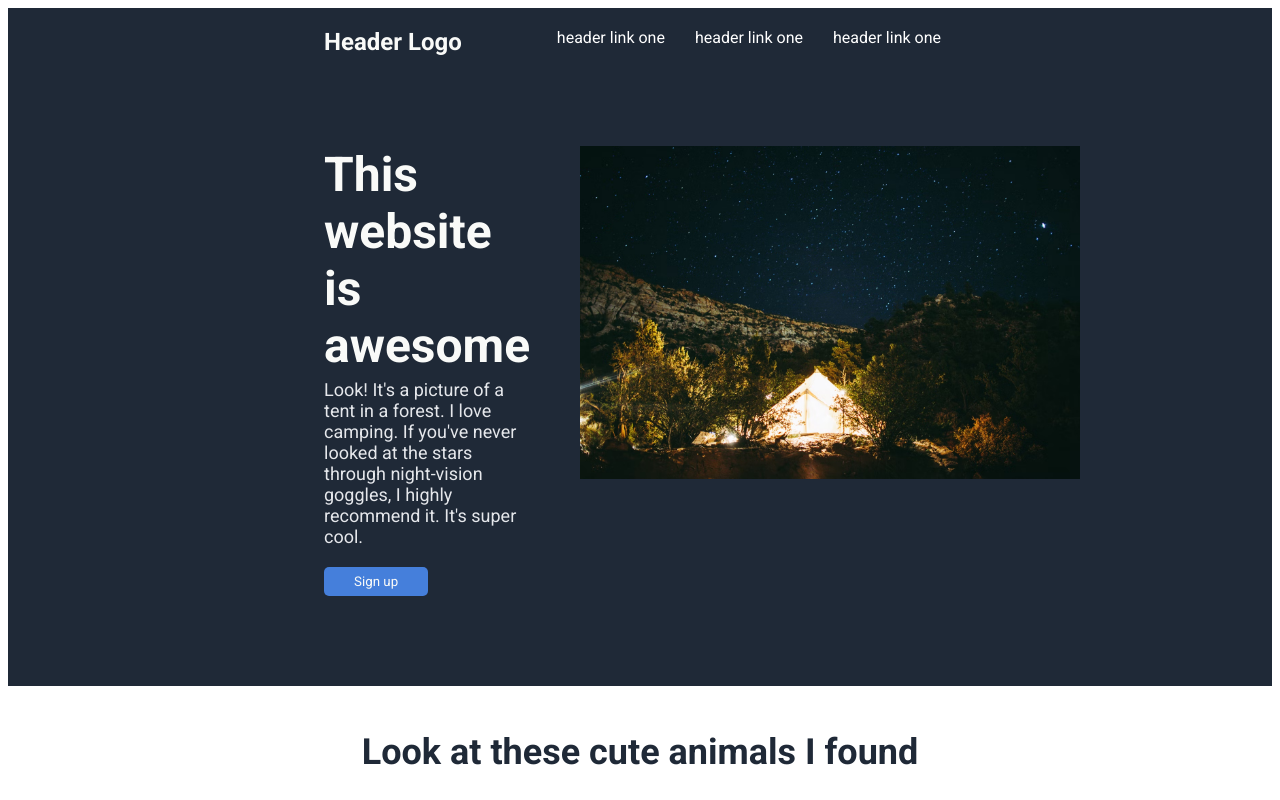
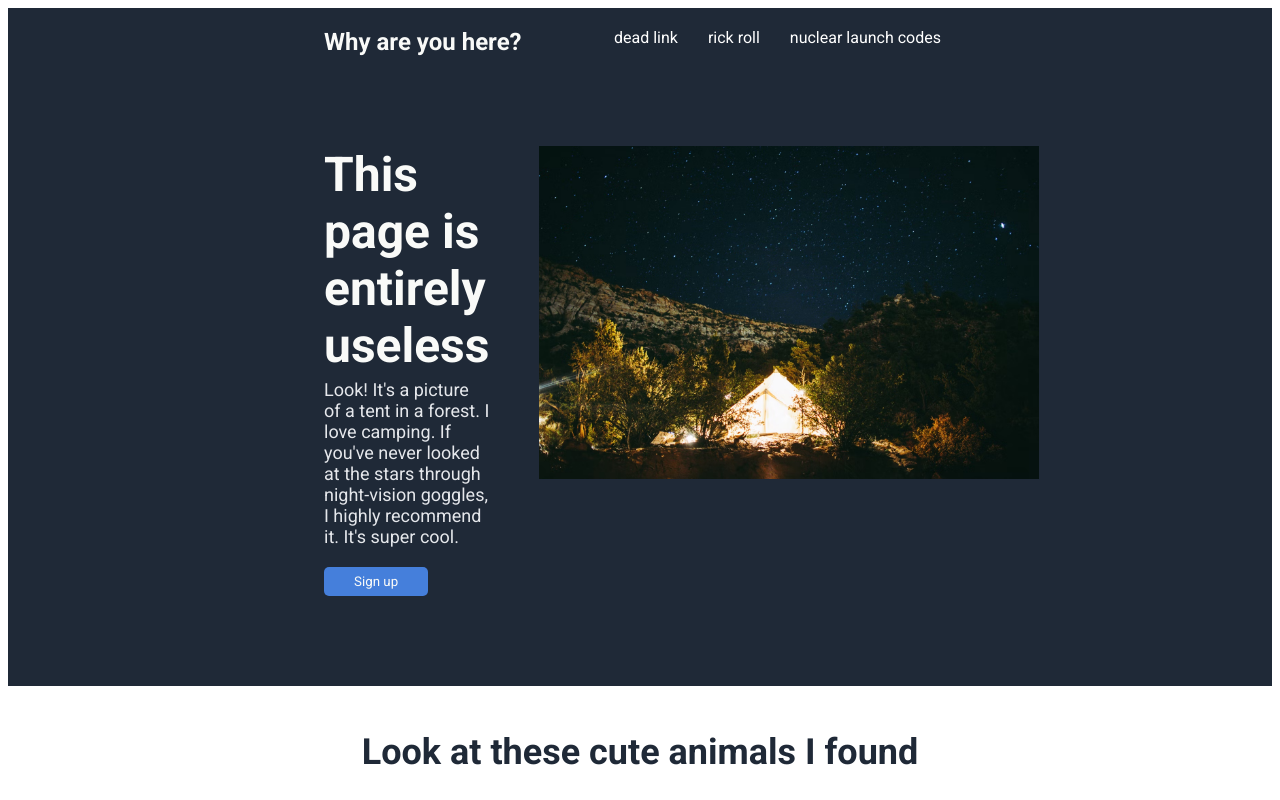
Before and after one commit to manwithaplandy/TOP-Landing-Page, a plain HTML site: page index.html in a window 1280 px wide. Shown: the top 800 px of the page. Drawn offline with Linux system fonts and the light colour scheme.

Commit message:
Replace default content with my own

```diff
--- a/index.html
+++ b/index.html
@@ -14,17 +14,17 @@
     <div class="main">
         <div class="hero">
             <div class="header">
-                <h1 id="header-logo">Header Logo</h1>
+                <h1 id="header-logo">Why are you here?</h1>
                 <div class="header-links">
-                    <a href="#"> header link one</a>
-                    <a href="#"> header link one</a>
-                    <a href="#"> header link one</a>
+                    <a href="#"> dead link</a>
+                    <a href="#"> rick roll</a>
+                    <a href="#"> nuclear launch codes</a>
                 </div>
             </div>
 
             <div class="banner">
                 <div class="herotext">
-                    <div class="hero-main">This website is awesome</div>
+                    <div class="hero-main">This page is entirely useless</div>
                     <div class="hero-secondary">Look! It's a picture of a tent in a forest. I love camping. If you've never looked at the stars through night-vision goggles, I highly recommend it. It's super cool.</div>
                     <button>Sign up</button>
                 </div>
@@ -58,8 +58,8 @@
             <div class="call-to-action">
                 <div class="sign-up-box">
                     <div class="cta-text">
-                        <div class="cta-maintext">Call to action! It's time!</div>
-                        <div class="cta-subtext">Sign up for our product by clicking that button RIGHT THERE!</div>
+                        <div class="cta-maintext">Ready to click a button?!</div>
+                        <div class="cta-subtext">Sign up and I will send you ABSOLUTELY NOTHING! And also nothing will happen!</div>
                     </div>
                     <button>Sign Up</button>
                 </div>
```
